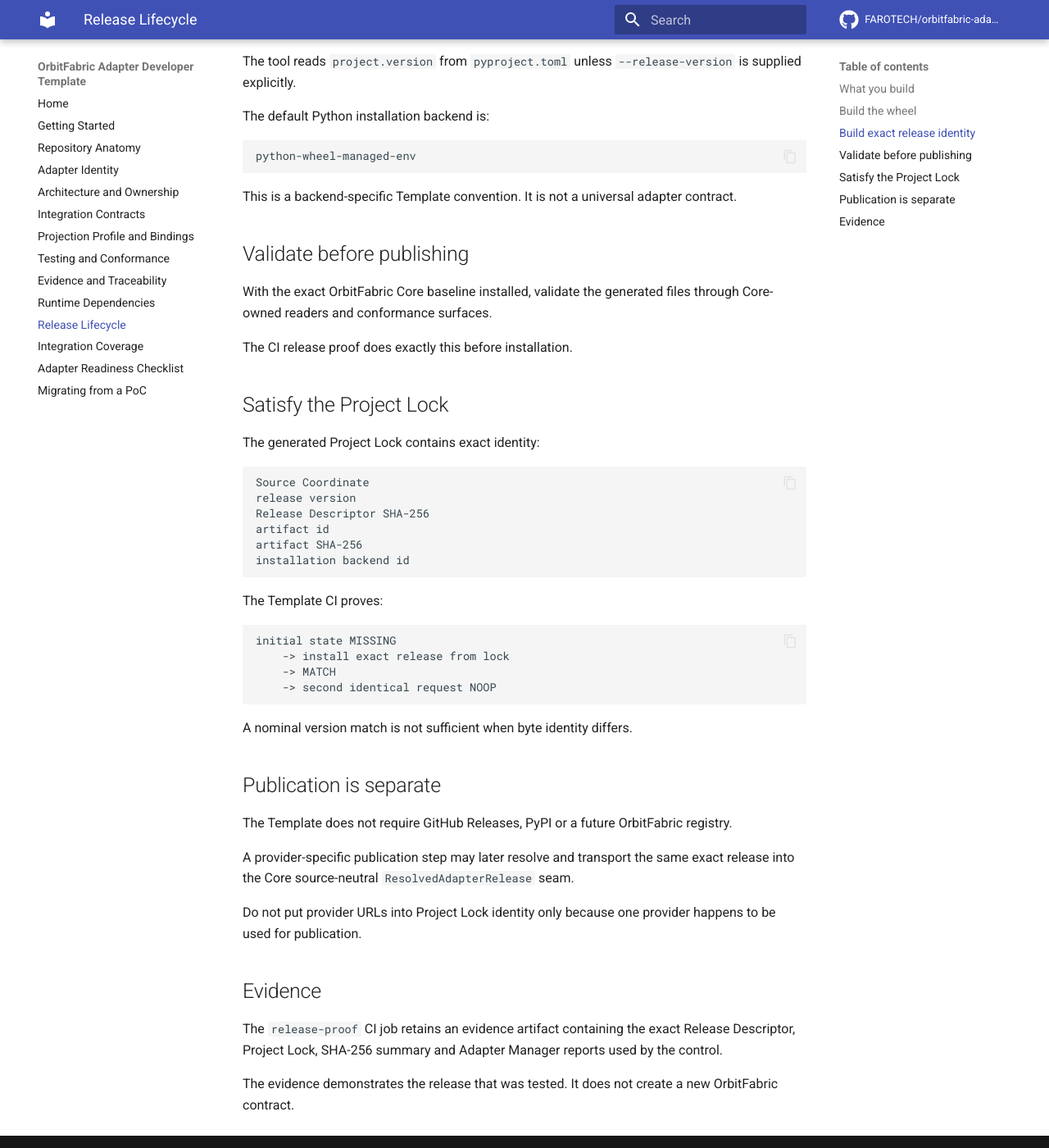
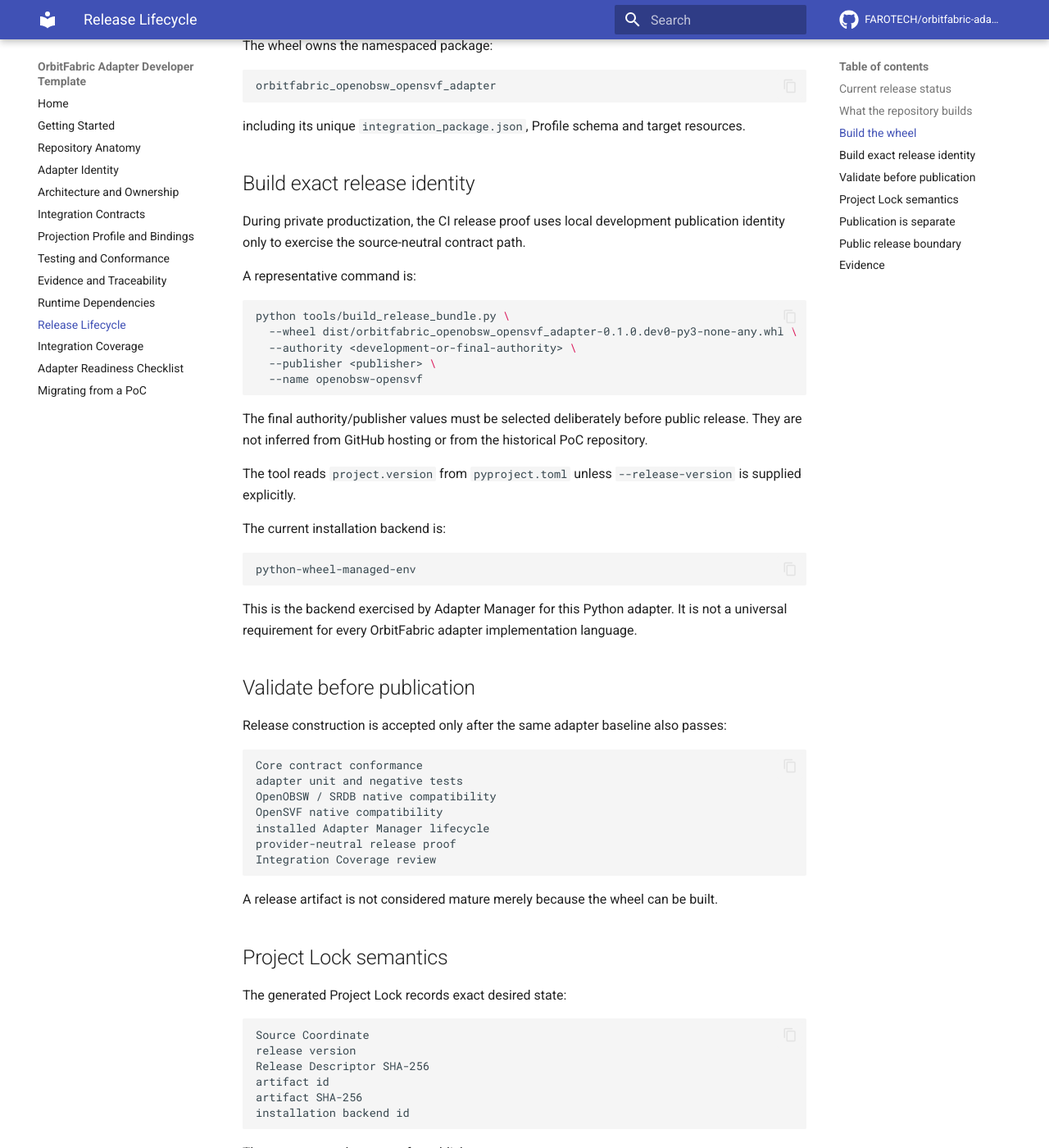
Before and after one commit to FAROTECH/orbitfabric-openobsw-opensvf-adapter, an MkDocs documentation site: the page built from docs/release-lifecycle.md, in a window 1280 px wide and 1400 px high, scrolled down 1420 px. Shown: the whole window at 82% size. Built offline with MkDocs 1.6.1 and Material for MkDocs 9.7.7, drawn with Linux system fonts in a browser that asks for light colours; comment, search, counter and statistics services are not loaded; some of the changed text lies outside the part shown.

Commit message:
Document adapter release identity and publication boundary

````diff
--- a/docs/release-lifecycle.md
+++ b/docs/release-lifecycle.md
@@ -2,11 +2,23 @@
 
 This repository separates release construction from publication.
 
-The adapter repository is responsible for constructing exact release identity. A publication provider only transports those already identified bytes.
+The adapter repository is responsible for constructing exact release identity. A publication provider transports already identified bytes and does not redefine the adapter release.
 
-## What you build
+## Current release status
 
-For a Python adapter, the release path demonstrated by this Template is:
+The package is currently:
+
+```text
+0.1.0.dev0
+```
+
+This is a development product baseline. The first stable `0.1.0` is intentionally withheld until coverage, compatibility, documentation and publication-readiness review are complete.
+
+The final public publisher identity and Source Coordinate are not yet frozen.
+
+## What the repository builds
+
+The provider-neutral release path is:
 
 ```text
 clean checkout
@@ -17,18 +29,21 @@
     -> compute Release Descriptor SHA-256
     -> build Adapter Project Lock
     -> Core conformance
-    -> Adapter Manager install from lock
+    -> Adapter Manager lock check = MISSING
+    -> install exact release
     -> MATCH
+    -> repeat install
+    -> NOOP / MATCH
     -> evidence bundle
 ```
 
-The Template provides:
+The repository provides:
 
 ```text
 tools/build_release_bundle.py
 ```
 
-It generates:
+which generates:
 
 ```text
 adapter-release.json
@@ -46,41 +61,59 @@
 python -m build --wheel
 ```
 
-The wheel must contain exactly one namespaced `integration_package.json` that belongs to the installed Python distribution.
+The wheel owns the namespaced package:
+
+```text
+orbitfabric_openobsw_opensvf_adapter
+```
+
+including its unique `integration_package.json`, Profile schema and target resources.
 
 ## Build exact release identity
 
-For the Dummy Adapter:
+During private productization, the CI release proof uses local development publication identity only to exercise the source-neutral contract path.
+
+A representative command is:
 
 ```bash
 python tools/build_release_bundle.py \
   --wheel dist/orbitfabric_openobsw_opensvf_adapter-0.1.0.dev0-py3-none-any.whl \
-  --authority template.local \
-  --publisher orbitfabric \
+  --authority <development-or-final-authority> \
+  --publisher <publisher> \
   --name openobsw-opensvf
 ```
 
-For a real adapter, replace all three identity fields deliberately.
+The final authority/publisher values must be selected deliberately before public release. They are not inferred from GitHub hosting or from the historical PoC repository.
 
 The tool reads `project.version` from `pyproject.toml` unless `--release-version` is supplied explicitly.
 
-The default Python installation backend is:
+The current installation backend is:
 
 ```text
 python-wheel-managed-env
 ```
 
-This is a backend-specific Template convention. It is not a universal adapter contract.
+This is the backend exercised by Adapter Manager for this Python adapter. It is not a universal requirement for every OrbitFabric adapter implementation language.
 
-## Validate before publishing
+## Validate before publication
 
-With the exact OrbitFabric Core baseline installed, validate the generated files through Core-owned readers and conformance surfaces.
+Release construction is accepted only after the same adapter baseline also passes:
 
-The CI release proof does exactly this before installation.
+```text
+Core contract conformance
+adapter unit and negative tests
+OpenOBSW / SRDB native compatibility
+OpenSVF native compatibility
+installed Adapter Manager lifecycle
+provider-neutral release proof
+Integration Coverage review
+```
 
-## Satisfy the Project Lock
+A release artifact is not considered mature merely because the wheel can be built.
 
-The generated Project Lock contains exact identity:
+## Project Lock semantics
+
+The generated Project Lock records exact desired state:
 
 ```text
 Source Coordinate
@@ -91,27 +124,47 @@
 installation backend id
 ```
 
-The Template CI proves:
+The permanent release proof establishes:
 
 ```text
 initial state MISSING
     -> install exact release from lock
     -> MATCH
-    -> second identical request NOOP
+    -> second identical request NOOP / MATCH
+    -> verify
+    -> remove
 ```
 
 A nominal version match is not sufficient when byte identity differs.
 
 ## Publication is separate
 
-The Template does not require GitHub Releases, PyPI or a future OrbitFabric registry.
+The adapter does not require a provider-specific publication mechanism to define release identity.
 
-A provider-specific publication step may later resolve and transport the same exact release into the Core source-neutral `ResolvedAdapterRelease` seam.
+A later publication flow may use GitHub Releases or another provider to resolve and transport the same exact release into Core's source-neutral `ResolvedAdapterRelease` seam.
 
-Do not put provider URLs into Project Lock identity only because one provider happens to be used for publication.
+Provider URLs must not be smuggled into Project Lock identity simply because one transport was selected for publication.
+
+## Public release boundary
+
+Before changing `0.1.0.dev0` to `0.1.0`, review at least:
+
+```text
+Integration Coverage Matrix
+OpenOBSW exact compatibility evidence
+OpenSVF exact compatibility evidence
+runtime dependency declaration
+README and downstream setup completeness
+installed lifecycle evidence
+release / Project Lock evidence
+remaining PoC-history language in product code/resources
+final Source Coordinate and publisher identity
+```
+
+The repository should become public only after this review is complete and the published documentation accurately describes the released compatibility envelope.
 
 ## Evidence
 
-The `release-proof` CI job retains an evidence artifact containing the exact Release Descriptor, Project Lock, SHA-256 summary and Adapter Manager reports used by the control.
+The `release-proof` CI job uploads an evidence artifact containing the exact Release Descriptor, Project Lock, SHA-256 summary and Adapter Manager reports used by the control.
 
-The evidence demonstrates the release that was tested. It does not create a new OrbitFabric contract.
+That evidence identifies the release bytes that were tested. It does not create a new OrbitFabric contract and it does not by itself establish downstream runtime execution.
````
Also changed, not shown: other parts of docs/release-lifecycle.md (+1 -1 lines).
